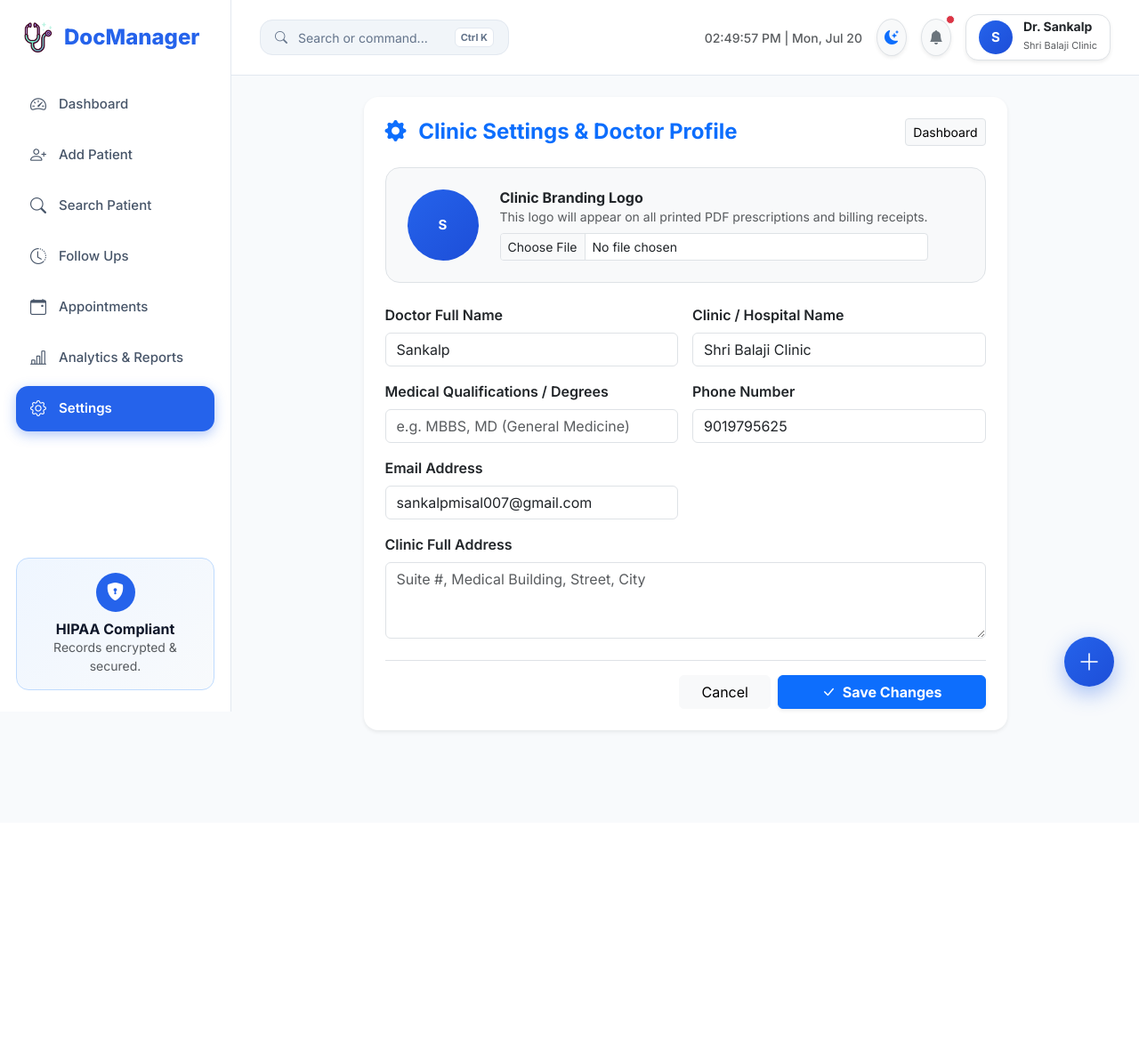
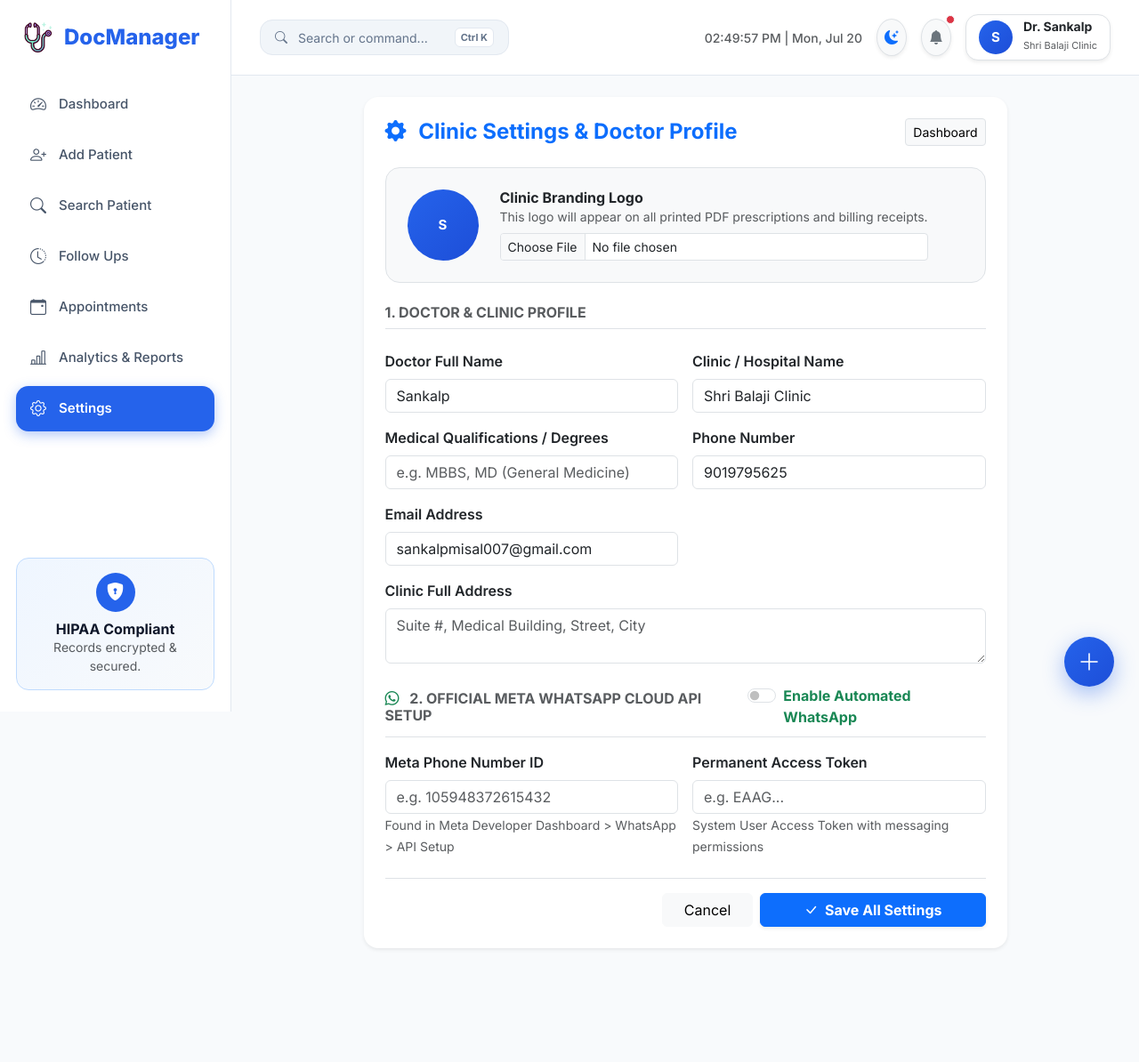
Before and after one commit to SM71234/DocManager, a Flask app: page /settings in a window 1280 px wide. Shown: the whole page at 89% size. Before the commit the page ends 824 px from the top, so only its background shows below. Run offline with Flask 3, Linux system fonts and the light colour scheme; a user stored in the database is signed in.

Commit message:
Add WhatsApp Cloud API setup, one-click WhatsApp sharing for bills & prescriptions

```diff
--- a/app/blueprints/settings.py
+++ b/app/blueprints/settings.py
@@ -30,6 +30,11 @@ def settings():
         current_user.clinic_address = request.form.get("clinic_address", "").strip()
         current_user.qualification = request.form.get("qualification", "").strip()
 
+        # WhatsApp Integration Credentials
+        current_user.whatsapp_enabled = bool(request.form.get("whatsapp_enabled"))
+        current_user.whatsapp_phone_id = request.form.get("whatsapp_phone_id", "").strip()
+        current_user.whatsapp_access_token = request.form.get("whatsapp_access_token", "").strip()
+
         logo = request.files.get("logo")
         if logo and logo.filename:
             filename = secure_filename(logo.filename)
@@ -42,7 +47,7 @@ def settings():
                 flash("Invalid file format. Allowed formats: PNG, JPG, JPEG, WEBP", "warning")
 
         db.session.commit()
-        flash("Settings and profile updated successfully!", "success")
+        flash("Settings & WhatsApp configuration updated successfully!", "success")
         return redirect(url_for("settings.settings"))
 
     return render_template("settings.html", page_title="Settings & Profile")
--- a/models.py
+++ b/models.py
@@ -19,6 +19,12 @@ class Doctor(UserMixin, db.Model):
     clinic_address = db.Column(db.Text)
     qualification = db.Column(db.String(100))
     logo = db.Column(db.String(255))
+
+    # WhatsApp Integration Credentials
+    whatsapp_enabled = db.Column(db.Boolean, default=False)
+    whatsapp_phone_id = db.Column(db.String(100))
+    whatsapp_access_token = db.Column(db.Text)
+
     created_at = db.Column(db.DateTime, default=utc_now)
 
     patients = db.relationship("Patient", backref="doctor", lazy=True, cascade="all, delete-orphan")
--- a/templates/settings.html
+++ b/templates/settings.html
@@ -3,7 +3,7 @@
 {% block content %}
 <div class="row justify-content-center">
   <div class="col-lg-10 col-xl-9">
-    <div class="card border-0 shadow-sm rounded-4">
+    <div class="card border-0 shadow-sm rounded-4 mb-4">
       <div class="card-header bg-transparent border-0 pt-4 px-4 pb-0 d-flex justify-content-between align-items-center">
         <h4 class="fw-bold m-0 text-primary"><i class="bi bi-gear-fill me-2"></i> Clinic Settings & Doctor Profile</h4>
         <a href="{{ url_for('patients.dashboard') }}" class="btn btn-sm btn-light border">Dashboard</a>
@@ -20,13 +20,16 @@
             {% endif %}
 
             <div>
-              <h6 class="fw-bold m-0">Clinic Branding Logo</h6>
+              <h6 class="fw-bold m-0 text-dark">Clinic Branding Logo</h6>
               <small class="text-muted d-block mb-2">This logo will appear on all printed PDF prescriptions and billing receipts.</small>
               <input type="file" name="logo" class="form-control form-control-sm" accept=".png,.jpg,.jpeg,.webp" />
             </div>
           </div>
 
-          <div class="row g-3">
+          <!-- Doctor Profile Details -->
+          <div class="row g-3 mb-4">
+            <div class="col-12"><h6 class="fw-bold text-muted text-uppercase border-bottom pb-2">1. Doctor & Clinic Profile</h6></div>
+
             <div class="col-md-6">
               <label class="form-label fw-semibold">Doctor Full Name</label>
               <input type="text" name="name" class="form-control" value="{{ current_user.name }}" required />
@@ -54,14 +57,39 @@
 
             <div class="col-12">
               <label class="form-label fw-semibold">Clinic Full Address</label>
-              <textarea name="clinic_address" class="form-control" rows="3" placeholder="Suite #, Medical Building, Street, City">{{ current_user.clinic_address or '' }}</textarea>
+              <textarea name="clinic_address" class="form-control" rows="2" placeholder="Suite #, Medical Building, Street, City">{{ current_user.clinic_address or '' }}</textarea>
+            </div>
+          </div>
+
+          <!-- WhatsApp Business Cloud API Section -->
+          <div class="row g-3 mb-4">
+            <div class="col-12">
+              <div class="d-flex justify-content-between align-items-center border-bottom pb-2">
+                <h6 class="fw-bold text-muted text-uppercase m-0"><i class="bi bi-whatsapp text-success me-2"></i> 2. Official Meta WhatsApp Cloud API Setup</h6>
+                <div class="form-check form-switch">
+                  <input class="form-check-input" type="checkbox" name="whatsapp_enabled" id="waToggle" {% if current_user.whatsapp_enabled %}checked{% endif %}>
+                  <label class="form-check-label fw-bold text-success" for="waToggle">Enable Automated WhatsApp</label>
+                </div>
+              </div>
+            </div>
+
+            <div class="col-md-6">
+              <label class="form-label fw-semibold">Meta Phone Number ID</label>
+              <input type="text" name="whatsapp_phone_id" class="form-control" placeholder="e.g. 105948372615432" value="{{ current_user.whatsapp_phone_id or '' }}" />
+              <small class="text-muted">Found in Meta Developer Dashboard > WhatsApp > API Setup</small>
+            </div>
+
+            <div class="col-md-6">
+              <label class="form-label fw-semibold">Permanent Access Token</label>
+              <input type="password" name="whatsapp_access_token" class="form-control" placeholder="e.g. EAAG..." value="{{ current_user.whatsapp_access_token or '' }}" />
+              <small class="text-muted">System User Access Token with messaging permissions</small>
             </div>
           </div>
 
           <div class="mt-4 pt-3 border-top d-flex justify-content-end gap-2">
             <a href="{{ url_for('patients.dashboard') }}" class="btn btn-light px-4">Cancel</a>
             <button type="submit" class="btn btn-primary px-5 fw-bold shadow-sm">
-              <i class="bi bi-check-lg me-1"></i> Save Changes
+              <i class="bi bi-check-lg me-1"></i> Save All Settings
             </button>
           </div>
         </form>
--- a/templates/view_bill.html
+++ b/templates/view_bill.html
@@ -51,10 +51,14 @@
         <i class="bi bi-arrow-left me-1"></i> Back to Patient Profile
       </a>
       <div class="d-flex gap-2">
+        {% set wa_text = "Hello " ~ patient.name ~ ", here is your invoice summary from " ~ current_user.clinic_name ~ ":\nBill No: BC-2026-" ~ "%04d"|format(bill.id) ~ "\nTotal Amount: Rs. " ~ "%.2f"|format(bill.total_amount) ~ "\nStatus: " ~ bill.status ~ "\nThank you!" %}
+        <a href="https://api.whatsapp.com/send?phone={{ patient.phone|replace(' ', '')|replace('+', '') }}&text={{ wa_text|urlencode }}" target="_blank" class="btn btn-success fw-bold shadow-sm">
+          <i class="bi bi-whatsapp me-1"></i> Share on WhatsApp
+        </a>
         <button onclick="window.print()" class="btn btn-outline-primary fw-bold shadow-sm">
           <i class="bi bi-printer me-1"></i> Print Bill
         </button>
-        <a href="{{ url_for('billing.bill_pdf', bill_id=bill.id) }}" class="btn btn-success fw-bold shadow-sm">
+        <a href="{{ url_for('billing.bill_pdf', bill_id=bill.id) }}" class="btn btn-outline-success fw-bold shadow-sm">
           <i class="bi bi-file-earmark-pdf me-1"></i> Download PDF
         </a>
       </div>
--- a/templates/visit_details.html
+++ b/templates/visit_details.html
@@ -10,7 +10,11 @@
           <p class="text-muted small mb-0">Visit Date: <strong>{{ visit.visit_date.strftime('%d %b %Y') }}</strong> | Patient: {{ patient.name }} ({{ patient.patient_code }})</p>
         </div>
         <div class="d-flex gap-2">
-          <a href="{{ url_for('visits.prescription_pdf', visit_id=visit.id) }}" class="btn btn-success fw-bold shadow-sm">
+          {% set wa_rx_text = "Hello " ~ patient.name ~ ", Dr. " ~ current_user.name ~ " (" ~ current_user.clinic_name ~ ") has created your prescription for " ~ visit.visit_date.strftime('%d %b %Y') ~ ".\nDiagnosis: " ~ (visit.diagnosis or 'Consultation') ~ "\nThank you!" %}
+          <a href="https://api.whatsapp.com/send?phone={{ patient.phone|replace(' ', '')|replace('+', '') }}&text={{ wa_rx_text|urlencode }}" target="_blank" class="btn btn-success fw-bold shadow-sm">
+            <i class="bi bi-whatsapp me-1"></i> Share on WhatsApp
+          </a>
+          <a href="{{ url_for('visits.prescription_pdf', visit_id=visit.id) }}" class="btn btn-outline-success fw-bold shadow-sm">
             <i class="bi bi-file-earmark-pdf me-1"></i> Download PDF Rx
           </a>
           <a href="{{ url_for('visits.edit_visit', visit_id=visit.id) }}" class="btn btn-outline-primary">
```
Also changed, not shown: app/__init__.py (+7 -0 lines), instance/docmanager.db.
